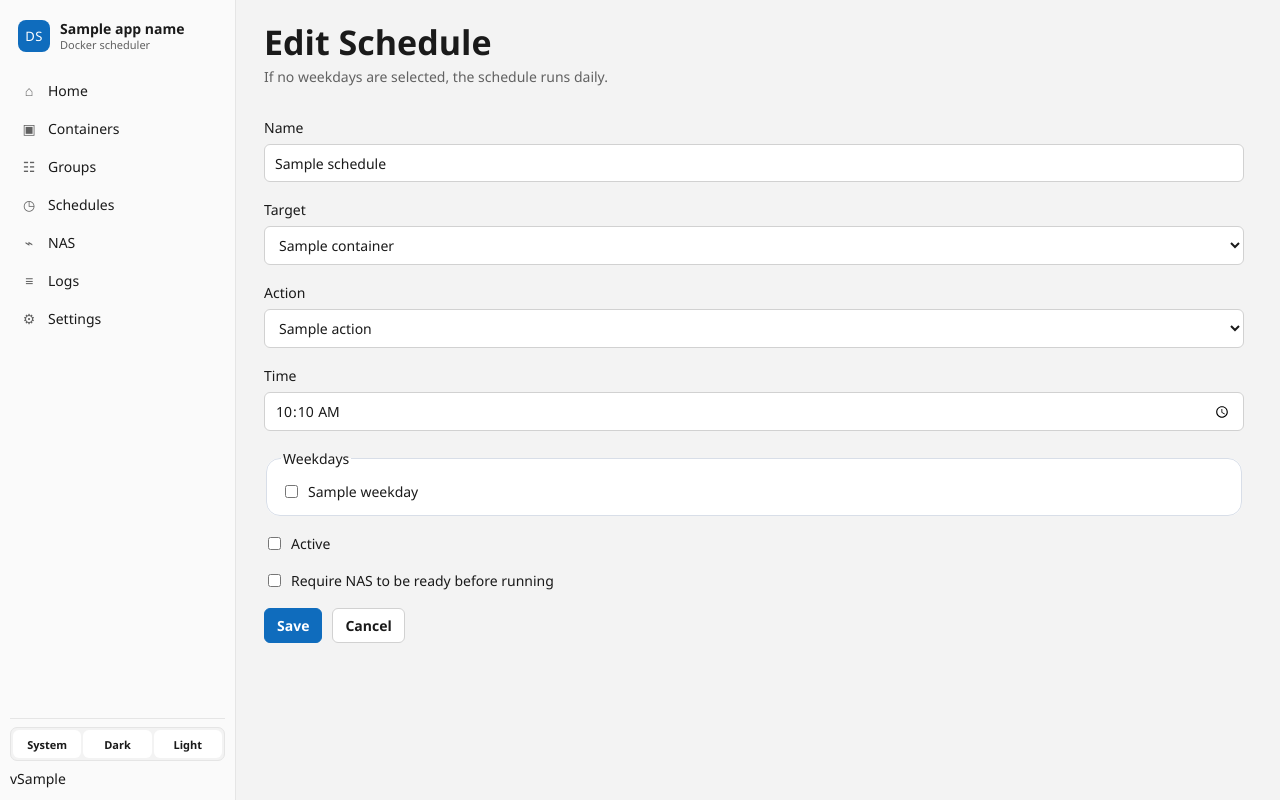
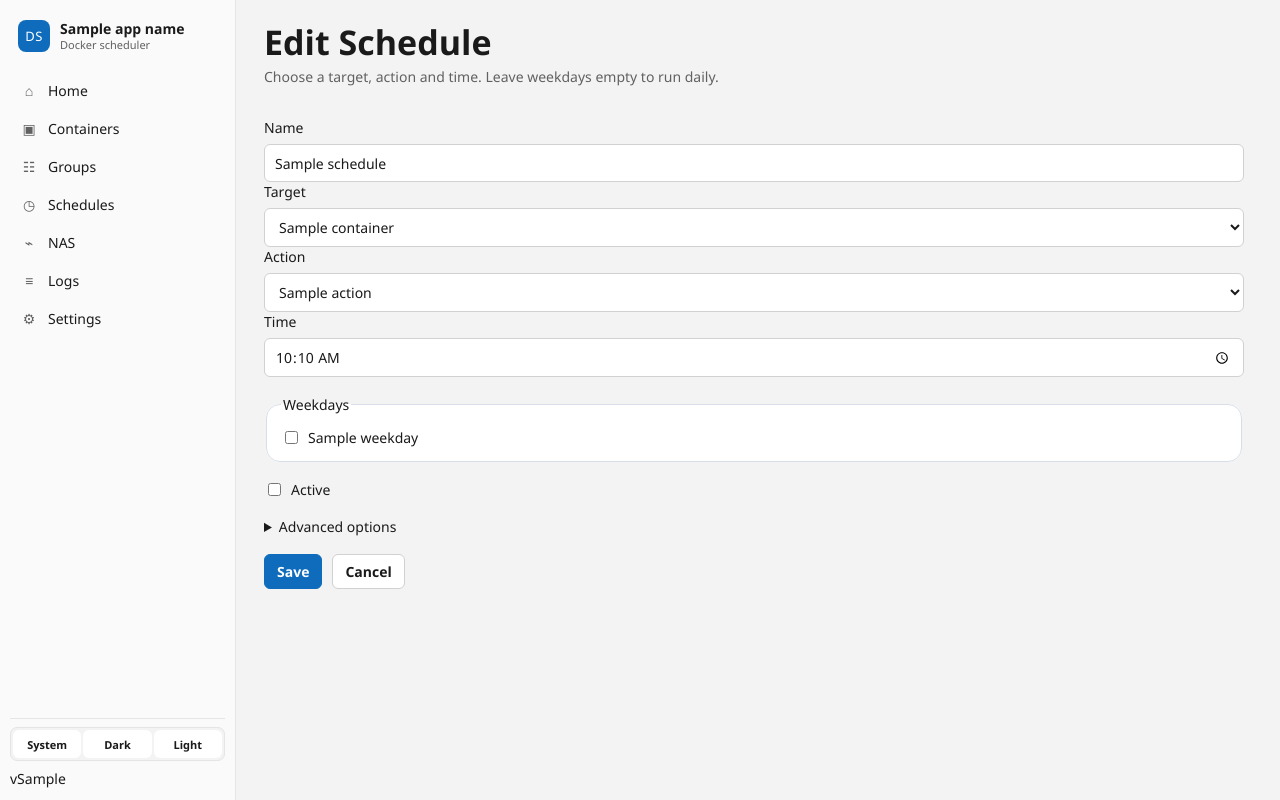
Before and after one commit to Juloc/docker-scheduler-ui, a Python web app: template app/templates/schedule_form.html in a window 1280 px wide. Run offline with Jinja, Linux system fonts and the light colour scheme; the template is opened without the code that fills it: most values are stand-ins (such as "Sample title", 1, 10 or a date in 2020).

Commit message:
ui: add simple and advanced schedule options

```diff
--- a/app/templates/schedule_form.html
+++ b/app/templates/schedule_form.html
@@ -4,11 +4,12 @@
 <section class="section-header">
   <div>
     <h1>{% if schedule %}Edit Schedule{% else %}Create Schedule{% endif %}</h1>
-    <p>If no weekdays are selected, the schedule runs daily.</p>
+    <p>Choose a target, action and time. Leave weekdays empty to run daily.</p>
   </div>
 </section>
 
 <form class="form" method="post" action="{% if schedule %}/schedules/{{ schedule.id }}/edit{% else %}/schedules/new{% endif %}">
+  <div class="form-grid two-col">
     <label>
       Name
       <input type="text" name="name" value="{{ schedule.name if schedule else '' }}" required>
@@ -22,9 +23,6 @@
           {% set value = 'container:' ~ container.name %}
           <option value="{{ value }}" {% if schedule and schedule.target_type == 'container' and (schedule.target_id == container.name or schedule.target_id == container.id) %}selected{% endif %}>{{ container.name }}</option>
           {% endfor %}
-        {% if schedule and schedule.target_type == 'container' and containers|selectattr('name', 'equalto', schedule.target_id)|list|length == 0 and containers|selectattr('id', 'equalto', schedule.target_id)|list|length == 0 %}
-        <option value="container:{{ schedule.target_id }}" selected>Container {{ schedule.target_id }} (not found)</option>
-        {% endif %}
         </optgroup>
         <optgroup label="Groups">
           {% for group in groups %}
@@ -38,9 +36,7 @@
     <label>
       Action
       <select name="action" required>
-      {% for action in actions %}
-      <option value="{{ action }}" {% if schedule and schedule.action == action %}selected{% endif %}>{{ action }}</option>
-      {% endfor %}
+        {% for action in actions %}<option value="{{ action }}" {% if schedule and schedule.action == action %}selected{% endif %}>{{ action|capitalize }}</option>{% endfor %}
       </select>
     </label>
 
@@ -48,28 +44,41 @@
       Time
       <input type="time" name="time" value="{% if schedule %}{{ '%02d:%02d'|format(schedule.hour, schedule.minute) }}{% else %}08:00{% endif %}" required>
     </label>
+  </div>
 
   <fieldset>
     <legend>Weekdays</legend>
     <div class="checkbox-row">
       {% for value, label in weekdays %}
-      <label class="checkbox">
-        <input type="checkbox" name="weekdays" value="{{ value }}" {% if value in selected_weekdays %}checked{% endif %}>
-        {{ label }}
-      </label>
+      <label class="checkbox"><input type="checkbox" name="weekdays" value="{{ value }}" {% if value in selected_weekdays %}checked{% endif %}>{{ label }}</label>
       {% endfor %}
     </div>
   </fieldset>
 
-  <label class="checkbox">
-    <input type="checkbox" name="enabled" {% if not schedule or schedule.enabled %}checked{% endif %}>
-    Active
+  <label class="checkbox"><input type="checkbox" name="enabled" {% if not schedule or schedule.enabled %}checked{% endif %}>Active</label>
+
+  <details class="advanced-options">
+    <summary>Advanced options</summary>
+    <div class="form-grid two-col advanced-grid">
+      <label>
+        NAS profile
+        <select name="nas_profile_id">
+          <option value="">None</option>
+          {% for profile in nas_profiles %}
+          <option value="{{ profile.id }}" {% if schedule and schedule.nas_profile_id == profile.id %}selected{% endif %}>{{ profile.name }}</option>
+          {% endfor %}
+        </select>
       </label>
-
-  <label class="checkbox">
-    <input type="checkbox" name="require_nas" {% if schedule and schedule.require_nas %}checked{% endif %}>
-    Require NAS to be ready before running
+      <label>
+        Conflict behavior
+        <select name="conflict_policy">
+          <option value="skip" {% if not schedule or schedule.conflict_policy != 'cancel_and_start' %}selected{% endif %}>Skip if targets are busy</option>
+          <option value="cancel_and_start" {% if schedule and schedule.conflict_policy == 'cancel_and_start' %}selected{% endif %}>Cancel current run and start</option>
+        </select>
       </label>
+    </div>
+    <label class="checkbox"><input type="checkbox" name="require_nas" {% if schedule and schedule.require_nas %}checked{% endif %}>Require assigned NAS to be ready before running</label>
+  </details>
 
   <div class="form-actions">
     <button class="primary" type="submit">Save</button>
```
Lines whose indentation alone changed are shown as unchanged.
